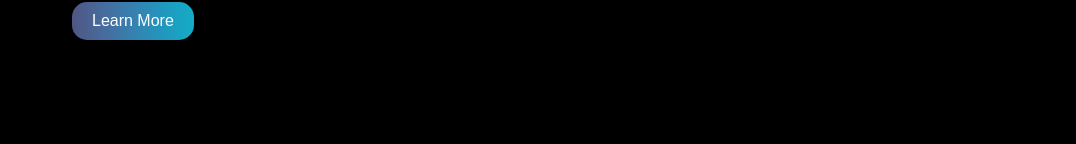
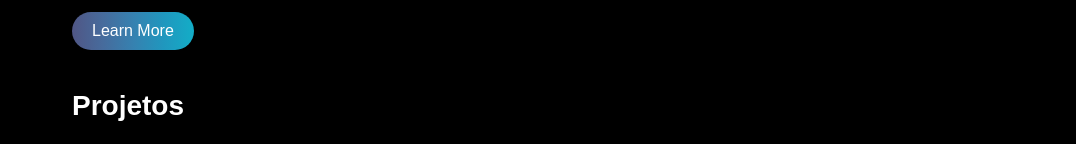
Before and after one commit to lana2-2karla/lana2-2karla.github.io, a React (Create React App) app in the folder portifolio/: page / in a window 1280 px wide. Shown: the part 656-800 px from the top of the page, without its empty margins (204-1280 px from the left). Built offline with nearby package versions, Linux system fonts and the light colour scheme.

Commit message:
:sparkles: feat: import Projects

```diff
--- a/portifolio/src/pages/home.js
+++ b/portifolio/src/pages/home.js
@@ -2,12 +2,14 @@ import React from 'react'
 import '../global.css'
 import Header from '../components/Header'
 import AboutMe from '../components/AboutMe'
+import Projects from '../components/Projects'
 
 function Home () {
   return (
     <div className="home">
       <Header />
       <AboutMe />
+      <Projects />
     </div>
   )
 }
```
